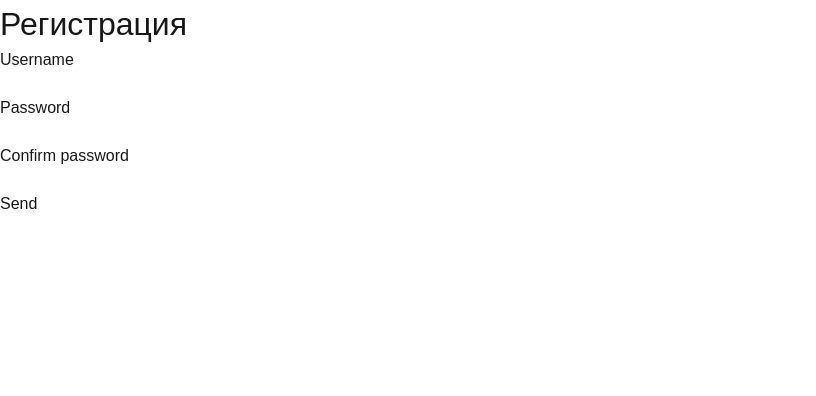
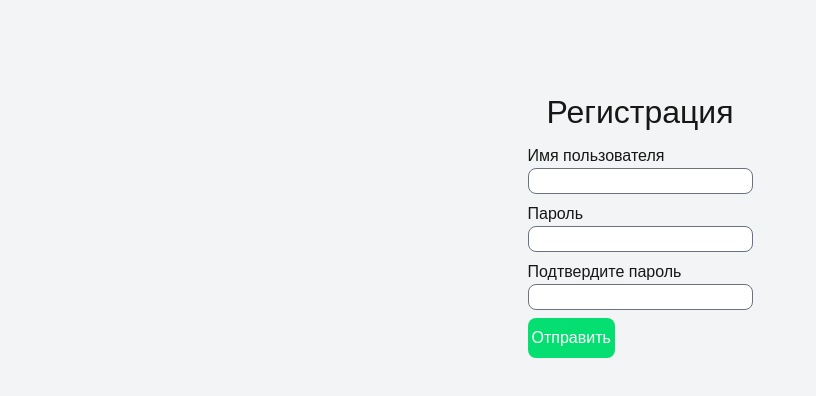
Before and after one commit to m0sa1k/simple-blog, a Next.js app: page /signup in a window 1280 px wide. Shown: the top 396 px of the page, without its empty margins (0-816 px from the left). Built offline with nearby package versions, Linux system fonts and the light colour scheme; no server answers.

Commit message:
adding styles

```diff
--- a/app/blog/layout.tsx
+++ b/app/blog/layout.tsx
@@ -11,24 +11,24 @@ export default async function BlogLayout({
 
   return (
     <div>
-      <nav className="flex flex-row bg-yellow-200 justify-right gap-2 min-h-5">
+      <nav className="flex flex-row bg-yellow-200 justify-between items-center px-5 min-h-10">
         <Link href='/'>LOGO</Link>
         {
           session?.user ?
-          <>
+          <div className="flex gap-5">
             <p>Hello, {session.user.username}</p>
             <form action={async () => {
               'use server'
               await signOut();
             }}>
-              <button>Sign Out</button>
+              <button>Выйти</button>
             </form>
-          </>
+          </div>
             :
-          <>
+          <div className="flex gap-5">
             <CustomLink href='/signup'>Регистрация</CustomLink>
             <CustomLink href='/login'>Войти</CustomLink>
-          </>
+          </div>
         }
       </nav>
       <div className="max-w-2xl m-auto">
--- a/app/login/page.tsx
+++ b/app/login/page.tsx
@@ -8,9 +8,9 @@ export default async function Page() {
   if(session?.user) redirect('/blog')
 
   return (
-    <>
-      <h1>Login</h1>
+    <div className="flex flex-col items-center pt-20 bg-gray-100 min-h-screen">
+      <h1  className="my-2">Login</h1>
       <LoginForm />
-    </>
+    </div>
   )
 }
--- a/app/page.tsx
+++ b/app/page.tsx
@@ -5,10 +5,10 @@ export default function Home() {
   // const notify = () => toast('Wow so easy!')
 
   return (
-    <div className="">
-      <p className="text-9xl my-40 text-center">SIMPLE BLOG</p>
+    <div className="flex flex-col items-center min-h-screen bg-gray-200">
+      <p className="text-9xl mt-40 mb-20 text-center">SIMPLE BLOG</p>
       {/* <button onClick={notify}>Notify</button> */}
-      <CustomLink href="/blog">Blog</CustomLink>
+      <CustomLink href="/blog">Читать</CustomLink>
     </div>
   );
 }
--- a/app/signup/page.tsx
+++ b/app/signup/page.tsx
@@ -8,9 +8,9 @@ export default async function Page() {
   if(session?.user) redirect('/blog')
 
   return (
-    <>
-      <h1>Регистрация</h1>
+    <div className="flex flex-col items-center pt-20 bg-gray-100 min-h-screen">
+      <h1 className="my-2">Регистрация</h1>
       <SignupForm />
-    </>
+    </div>
   )
 }
--- a/app/ui/CustomLink.tsx
+++ b/app/ui/CustomLink.tsx
@@ -12,7 +12,10 @@ export default function CustomLink({
   const [loading, setLoading] = useState(false)
 
   return (<>
-      {loading ? <span>Загружаю...</span> : <Link href={href} onClick={()=>setLoading(true)}>{children}</Link>}
+      {loading ? <span>Загружаю...</span> : <Link
+        href={href}
+        onClick={()=>setLoading(true)}
+        className='hover:text-gray-700 hover:underline'>{children}</Link>}
     </>
   )
 }
--- a/app/ui/blog/edit-form.tsx
+++ b/app/ui/blog/edit-form.tsx
@@ -3,7 +3,7 @@ import { editPost } from "@/app/lib/actions";
 import { Post } from "@/app/lib/types";
 import { useActionState } from "react";
 
-export default async function EditForm({post}: {post: Post}){
+export default function EditForm({post}: {post: Post}){
   const editPostWithId = editPost.bind(null, post.id);
   const [state, formAction, isPending] = useActionState(editPostWithId, undefined)
 
--- a/app/ui/login-form.tsx
+++ b/app/ui/login-form.tsx
@@ -12,17 +12,21 @@ export default function LoginForm(){
     >
       <label htmlFor="username">Username</label>
       <input
+        className="border border-gray-500 rounded-lg px-2 mb-2 bg-white"
         id="username"
         name="username"
         type="text"
       />
       <label htmlFor="password">Password</label>
       <input
+        className="border border-gray-500 rounded-lg px-2 mb-2 bg-white"
         id="password"
         name="password"
         type="password"
       />
-      <button type="submit">Send</button>
+      <button
+        className="bg-green-400 text-white px-1 py-2 rounded-lg"
+        type="submit">Send</button>
       {state && state.message}
     </form>
   )
--- a/app/ui/signup-form.tsx
+++ b/app/ui/signup-form.tsx
@@ -10,29 +10,34 @@ export default function SignupForm(){
         action={formAction}
         className="flex flex-col items-start"
       >
-        <label htmlFor="username">Username</label>
+        <label htmlFor="username">Имя пользователя</label>
         <input
+          className="border border-gray-500 rounded-lg px-2 mb-2 bg-white"
           id="username"
           name="username"
           type="text"
         />
         {state?.username && <p className="text-red-500">{state.username}</p>}
-        <label htmlFor="password">Password</label>
+        <label htmlFor="password">Пароль</label>
         <input
+          className="border border-gray-500 rounded-lg px-2 mb-2 bg-white"
           id="password"
           name="password"
           type="password"
         />
         {state?.pass && <p className="text-red-500">{state.pass}</p>}
-        <label htmlFor="confirmPass">Confirm password</label>
+        <label htmlFor="confirmPass">Подтвердите пароль</label>
         <input
+          className="border border-gray-500 rounded-lg px-2 mb-2 bg-white"
           id="confirmPass"
           name="confirmPass"
           type="password"
           required
         />
         {state?.confirmPassword && <p className="text-red-500">{state.confirmPassword}</p>}
-        <button type="submit">Send</button>
+        <button
+          className="bg-green-400 text-white px-1 py-2 rounded-lg"
+          type="submit">Отправить</button>
       </form>
       {state?.message && <p className="text-red-500">{state.message}</p>}
     </>
```
